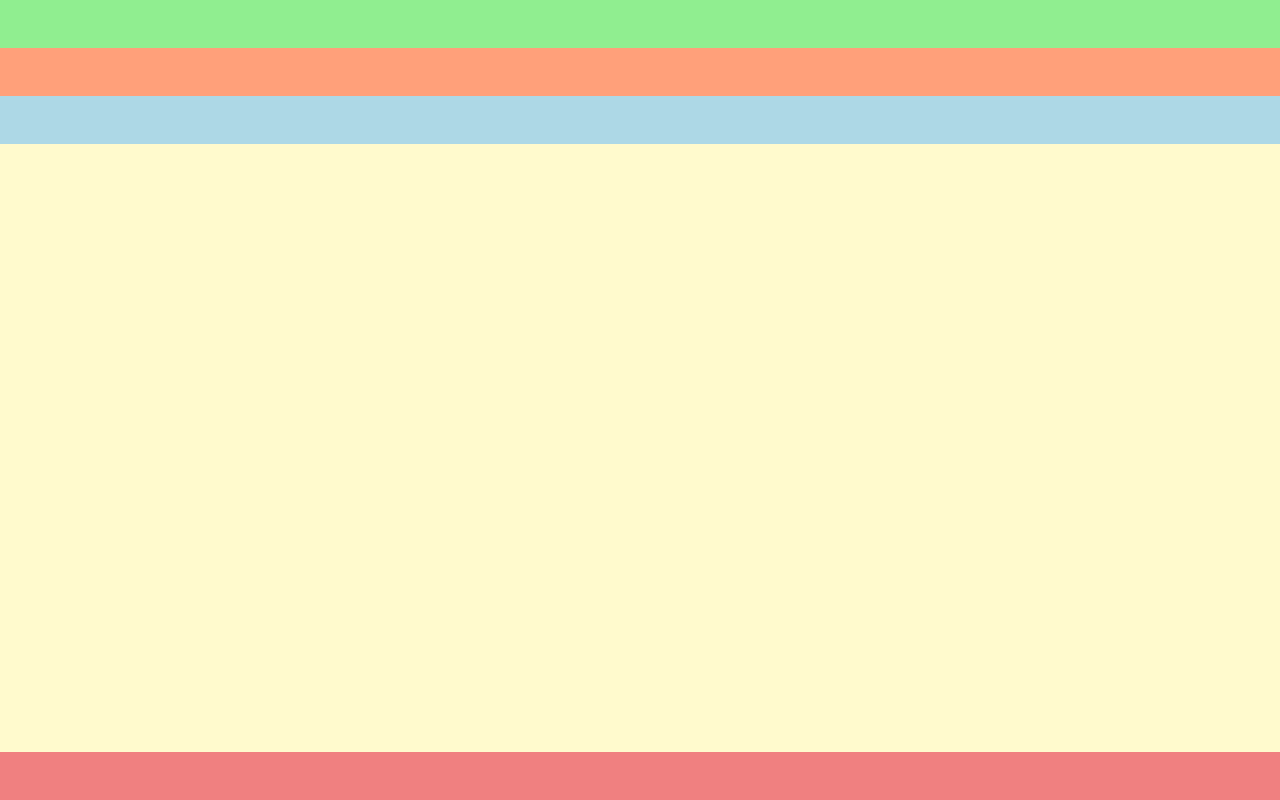
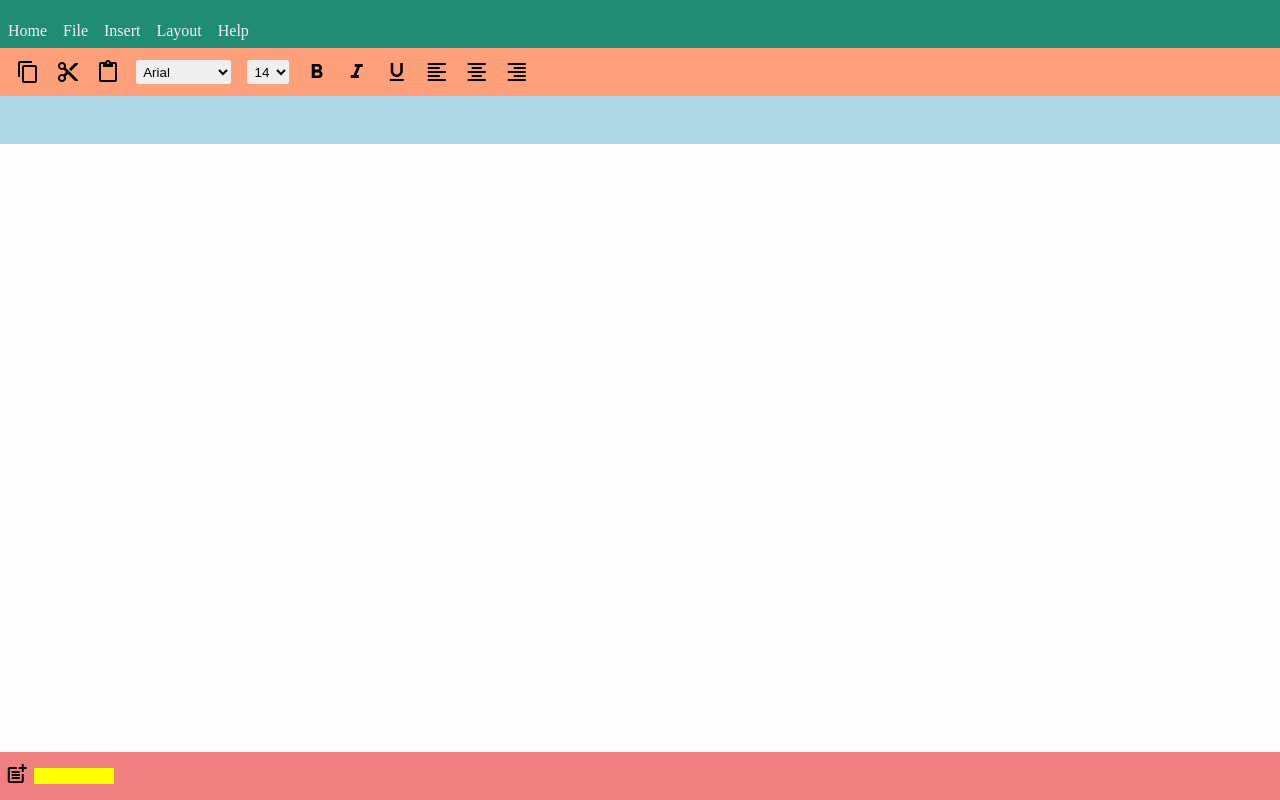
Before and after one commit to Gmishra2000/Excel-Sheet, a plain HTML site: page index.html in a window 1280 px wide. Drawn offline with Linux system fonts and the light colour scheme.

Commit message:
next update

```diff
--- a/index.html
+++ b/index.html
@@ -5,14 +5,72 @@
     <meta http-equiv="X-UA-Compatible" content="IE=edge">
     <meta name="viewport" content="width=device-width, initial-scale=1.0">
     <link rel="stylesheet" href="style.css">
+    <link href="https://fonts.googleapis.com/icon?family=Material+Icons" rel="stylesheet">
     <title>Excel-Sheet</title>
 </head>
 <body>
-    <div class="action-cont"></div>
-    <div class="cell-cont"></div>
+    <div class="action-cont">
+        <div class="page-action">Home</div>
+        <div class="page-action">File</div>
+        <div class="page-action">Insert</div>
+        <div class="page-action">Layout</div>
+        <div class="page-action">Help</div>
+    </div>
+    <div class="cell-cont">
+        <span class="material-icons">
+            content_copy
+        </span>
+        <span class="material-icons">
+            content_cut
+        </span>
+        <span class="material-icons">
+            content_paste
+        </span>
+        <select class="font-family">
+            <option value="arial">Arial</option>
+            <option value="fantasy">Fantasy</option>
+            <option value="monospacce">Monospace</option>
+            <option value="sans-serif">Sans-Serif</option>
+            <option value="calbiri">Calbiri</option>
+        </select>
+        <select class="font-size">
+            <option value="14">14</option>
+            <option value="16">16</option>
+            <option value="18">18</option>
+            <option value="20">20</option>
+        </select>
+        <span class="material-icons">
+            format_bold
+        </span>
+        <span class="material-icons">
+            format_italic
+        </span>
+        <span class="material-icons">
+            format_underlined
+        </span>
+        <span class="material-icons">
+            format_align_left
+        </span>
+        <span class="material-icons">
+            format_align_center
+        </span>
+        <span class="material-icons">
+            format_align_right
+        </span>
+    </div>
     <div class="formula-cont"></div>
     <div class="grid-cont"></div>
-    <div class="sheet-cont"></div>
+    <div class="sheet-cont">
+        <div class="sheet-add-icon">
+            <span class="material-icons">
+                post_add
+            </span>
+        </div>
+
+        <div class="sheet-folder-cont">
+
+        </div>
+    </div>
     <script src="script.js"></script>
 </body>
 </html>
--- a/style.css
+++ b/style.css
@@ -11,11 +11,40 @@ body{
 
 .action-cont{
     height: 3rem;
-    background-color: lightgreen;
+    background-color: #218c74;
+    display: flex;
+    align-items: flex-end;
+}
+
+.page-action{
+    margin: 0.5rem;
+    color: #f1f2f6;
 }
 .cell-cont{
      height: 3rem;
      background-color: lightsalmon;
+     display: flex;
+     align-items: center;
+     padding-left: 1rem;
+}
+
+.cell-cont > *{
+    display: inline-block;
+    margin-right: 1rem;
+}
+
+.cell-cont > select{
+    border: none;
+    border-radius: 2px;
+    outline: none;
+}
+
+.font-family{
+    padding: .2rem;
+}
+
+.font-size{
+    padding: 0.2rem;
 }
 
 .formula-cont{
@@ -25,12 +54,32 @@ body{
 
 
 
+
+
 .grid-cont{
     height: calc(100vh - 3rem - 3rem - 3rem - 3rem);
-    background-color: lemonchiffon ;
+    background-color: #fdfdfd ;
 }
 
 .sheet-cont {
     height: 3rem;
     background-color: lightcoral;
+    display: flex;
+    align-items: center;
 }
+
+.sheet-cont > *{
+    display: inline-block;
+}
+
+.sheet-add-icon{
+    margin-left: 0.3rem;
+    margin-right: 0.3rem;
+}
+
+.sheet-folder-cont {
+    height: 1rem;
+    background-color: yellow;
+    display: inline-block;
+    width: 5rem;
+}
```
